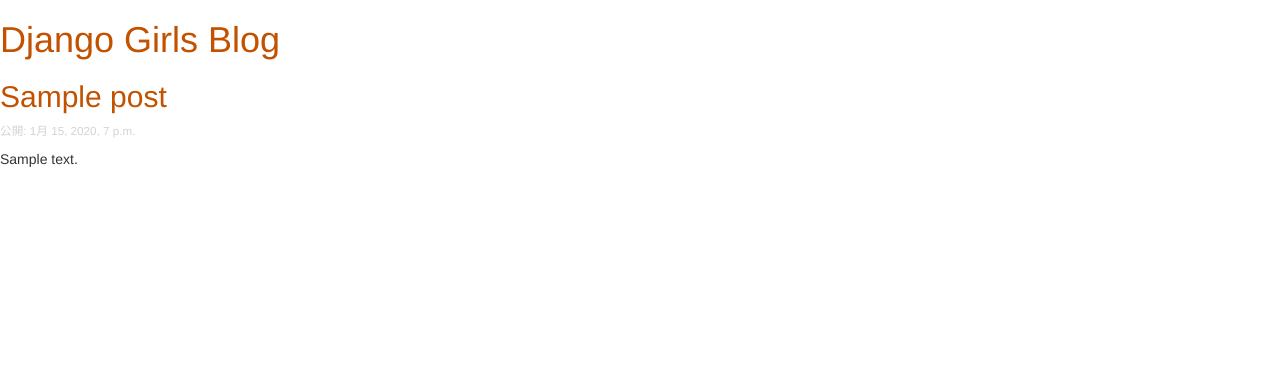
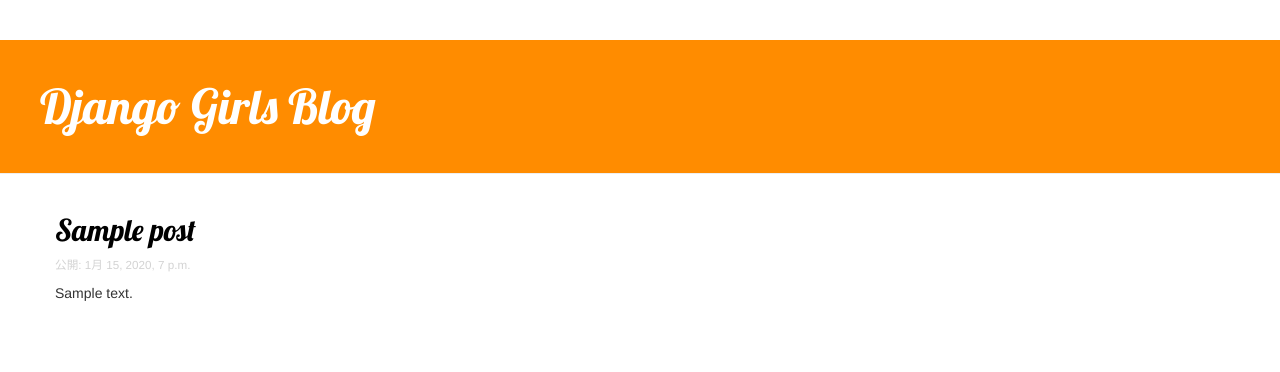
Before and after one commit to hidsh/django-girls, a Django app: page / in a window 1280 px wide. Shown: the top 372 px of the page. Run offline with Django 3.2, Linux system fonts and the light colour scheme; tables that the repository leaves empty hold one stand-in row (values such as "Sample post"); some libraries are stand-ins or nearby versions.

Commit message:
mod css/html

```diff
--- a/blog/static/blog.css
+++ b/blog/static/blog.css
@@ -1,8 +1,48 @@
-h1 a, h2 a {
-	color: #C25100;
+div#date {
+	color: lightgray;
+	font-size: smaller;
+	margin-top: 0;
+	padding-top: 0;
 }
 
-p#date {
-	color: lightgray;
-	font-size: smaller;
+.page-header {
+    background-color: darkorange;
+    padding: 20px 20px 20px 40px;
 }
+
+.page-header h1, .page-header h1 a, .page-header h1 a:visited, .page-header h1 a:active {
+    color: #ffffff;
+    font-size: 36pt;
+    text-decoration: none;
+}
+
+.content {
+    margin-left: 40px;
+}
+
+h1, h2, h3, h4 {
+    font-family: 'Lobster', cursive;
+}
+
+.save {
+    float: right;
+}
+
+.post-form textarea, .post-form input {
+    width: 100%;
+}
+
+.top-menu, .top-menu:hover, .top-menu:visited {
+    color: #ffffff;
+    float: right;
+    font-size: 26pt;
+    margin-right: 20px;
+}
+
+.post {
+    margin-bottom: 70px;
+}
+
+.post h2 a, .post h2 a:visited {
+    color: #000000;
+}
--- a/blog/templates/blog/post_list.html
+++ b/blog/templates/blog/post_list.html
@@ -3,20 +3,30 @@
 	<head>
 		<link rel="stylesheet" href="//maxcdn.bootstrapcdn.com/bootstrap/3.2.0/css/bootstrap.min.css">
 		<link rel="stylesheet" href="//maxcdn.bootstrapcdn.com/bootstrap/3.2.0/css/bootstrap-theme.min.css">
+		<link href="//fonts.googleapis.com/css?family=Lobster&subset=latin,latin-ext" rel="stylesheet" type="text/css">
 		<link rel="stylesheet" href="{% static 'blog.css' %}">
 		<title>My blog</title>
 	</head>
 	<body>
-		<div>
+		<div class="page-header">
 			<h1><a href="/">Django Girls Blog</a><h1>
 		</div>
 
-		{% for post in posts %}
-		<div>
-			<h2><a href="">{{ post.title }}</a></h2>
-			<p id="date">公開: {{ post.published_date }}</p>
-			<p>{{ post.text|linebreaksbr }}</p>
+		<div class="content container">
+		    <div class="row">
+			<div class="col-md-8">
+			    {% for post in posts %}
+				<div class="post">
+				    <h2><a href="">{{ post.title }}</a></h2>
+				    <div id="date">
+					<p>公開: {{ post.published_date }}</p>
+				    </div>
+				    <p>{{ post.text|linebreaksbr }}</p>
+				</div>
+			    {% endfor %}
+			</div>
+		    </div>
 		</div>
-		{% endfor %}
+
 	</body>
 </html>
```
